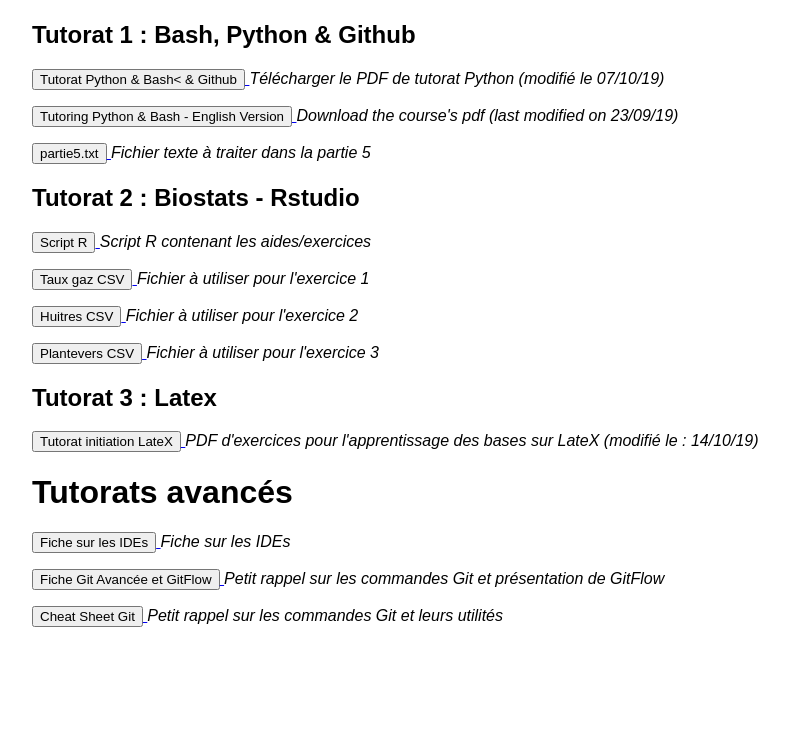
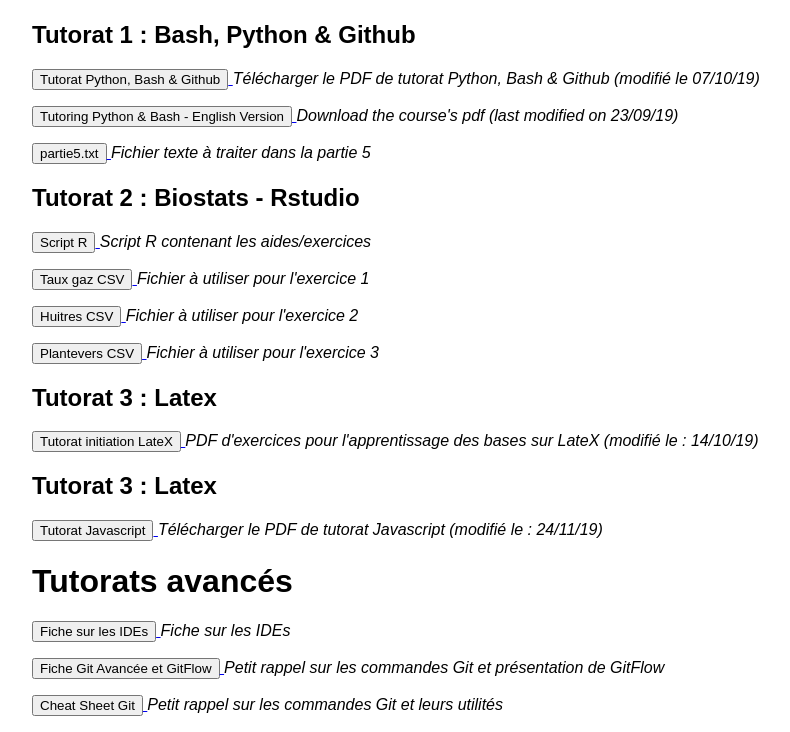
Before and after one commit to bros-bioinfo/tutorats, a plain HTML site: page index.html in a window 1280 px wide. Shown: the part 428-1160 px from the top of the page, without its empty margins (8-798 px from the left). Before the commit the page ends 1071 px from the top, so only its background shows below. Drawn offline with Linux system fonts and the light colour scheme.

Commit message:
ajout du boutton Javascript

```diff
--- a/index.html
+++ b/index.html
@@ -16,8 +16,8 @@
 <h2>Tutorat 1 : Bash, Python & Github</h2>
 
 <p><a href="TUTORATS/TUTORAT1/Tutorat1.pdf">
-    <button type="button">Tutorat Python & Bash< & Github</button>
-</a> <i>Télécharger le PDF de tutorat Python (modifié le 07/10/19) </i></p>
+    <button type="button">Tutorat Python, Bash & Github</button>
+</a> <i>Télécharger le PDF de tutorat Python, Bash & Github (modifié le 07/10/19) </i></p>
 <p>
 
 <p><a href="TUTORATS/TUTORAT1/Tutoring1.pdf">
@@ -57,6 +57,12 @@
 </a> <i>PDF d'exercices pour l'apprentissage des bases sur LateX (modifié le : 14/10/19)</i></p>
 
 
+<h2>Tutorat 3 : Latex </h2>
+
+<p><a href="TUTORATS/TUTORAT4/Tutorat-Javascript.pdf">
+    <button type="button">Tutorat Javascript </button>
+</a> <i>Télécharger le PDF de tutorat Javascript (modifié le : 24/11/19)</i></p>
+
 
 <h1>Tutorats avancés</h1>
 
```
